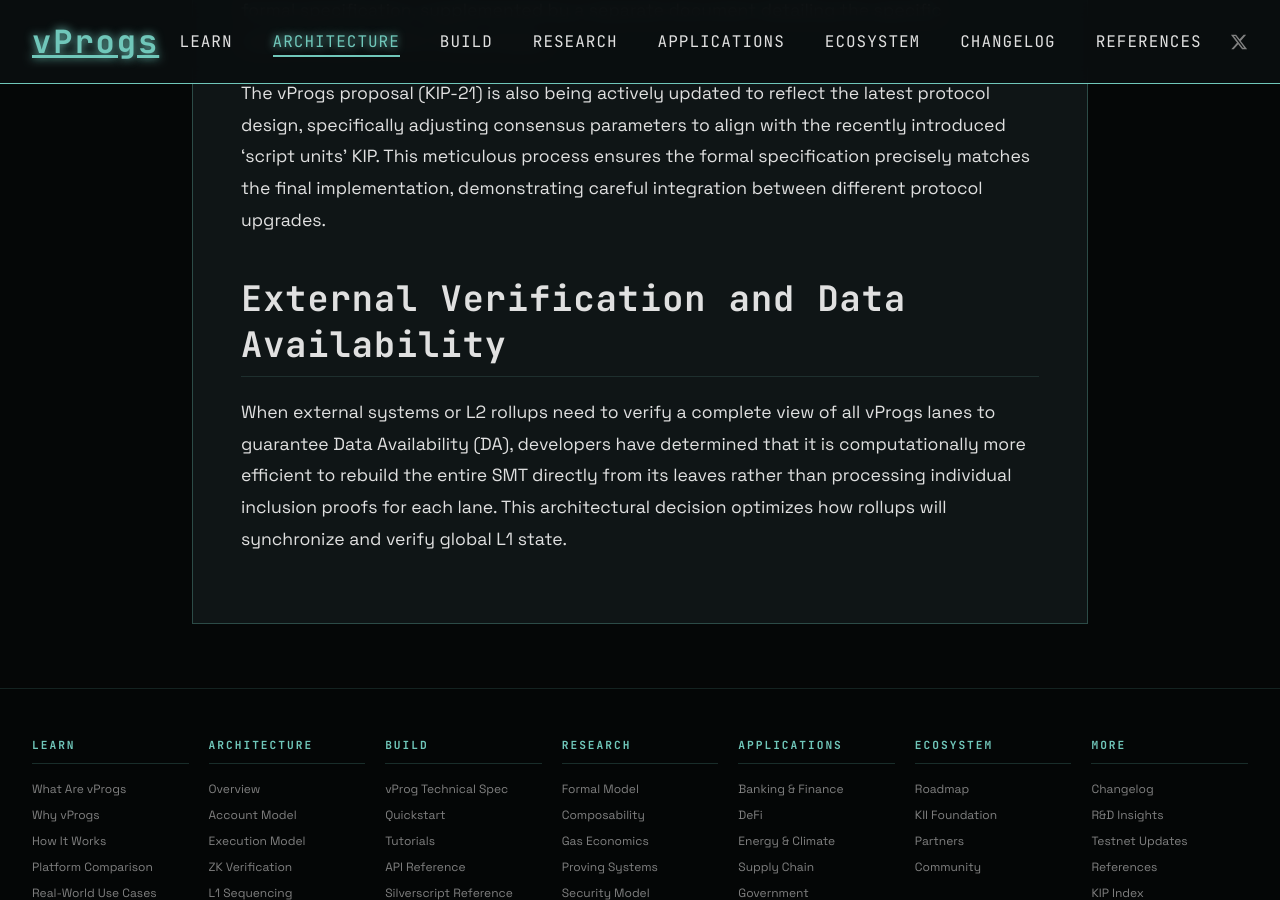
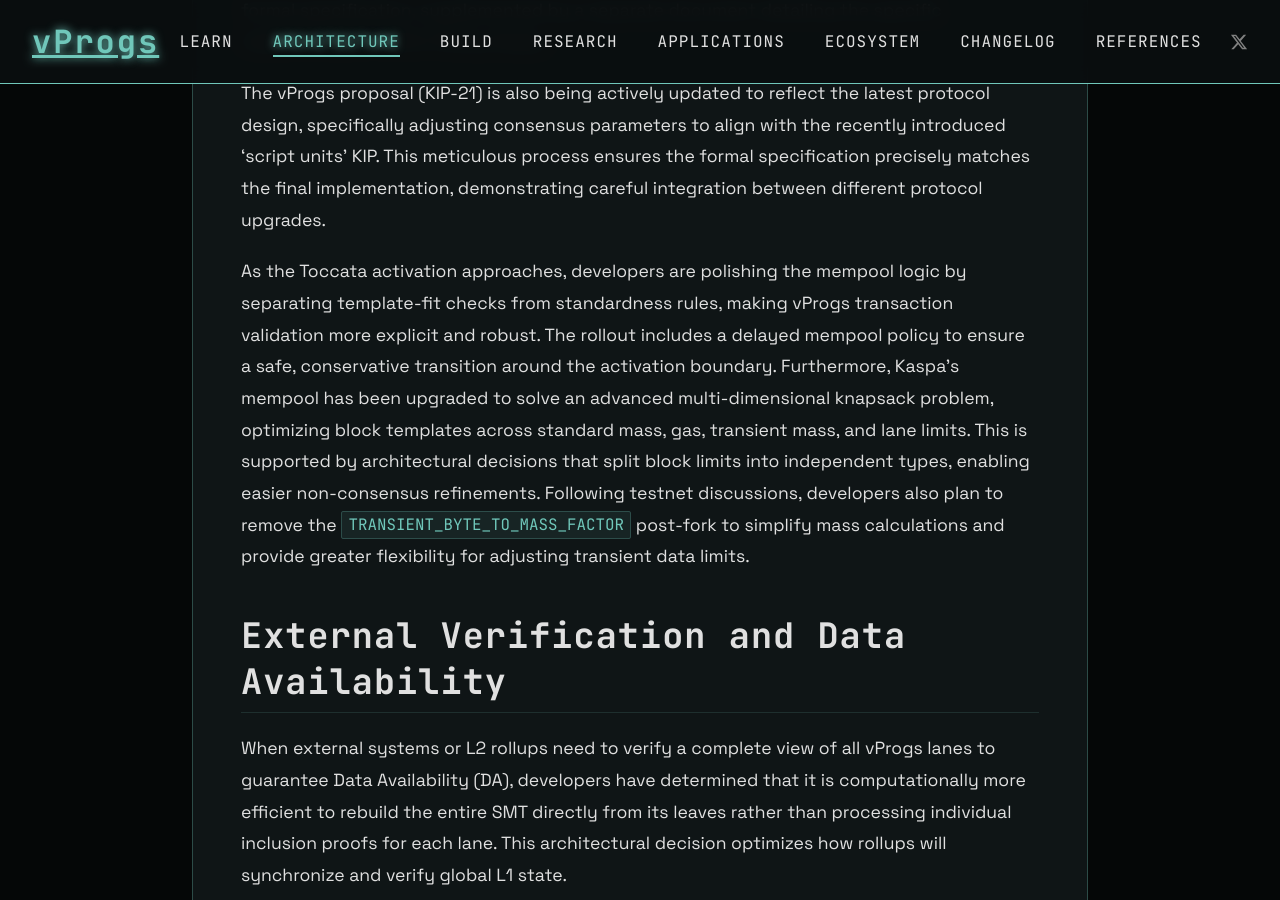
Before and after one commit to creative-inference/vprogs.xyz, a Jekyll site: the page built from architecture/sequencing-mapping.md, in a window 1280 px wide and 900 px high, scrolled down 15144 px. Built offline with Jekyll 4.4.1, drawn with Linux system fonts in a browser that asks for light colours.

Commit message:
Update implementation progress with mempool optimization and transient mass changes [auto]

```diff
--- a/architecture/sequencing-mapping.md
+++ b/architecture/sequencing-mapping.md
@@ -381,6 +381,11 @@
 
 The vProgs proposal (KIP-21) is also being actively updated to reflect the latest protocol design, specifically adjusting consensus parameters to align with the recently introduced 'script units' KIP. This meticulous process ensures the formal specification precisely matches the final implementation, demonstrating careful integration between different protocol upgrades.
 
+
+
+
+As the Toccata activation approaches, developers are polishing the mempool logic by separating template-fit checks from standardness rules, making vProgs transaction validation more explicit and robust. The rollout includes a delayed mempool policy to ensure a safe, conservative transition around the activation boundary. Furthermore, Kaspa's mempool has been upgraded to solve an advanced multi-dimensional knapsack problem, optimizing block templates across standard mass, gas, transient mass, and lane limits. This is supported by architectural decisions that split block limits into independent types, enabling easier non-consensus refinements. Following testnet discussions, developers also plan to remove the `TRANSIENT_BYTE_TO_MASS_FACTOR` post-fork to simplify mass calculations and provide greater flexibility for adjusting transient data limits.
+
 ## External Verification and Data Availability
 
 When external systems or L2 rollups need to verify a complete view of all vProgs lanes to guarantee Data Availability (DA), developers have determined that it is computationally more efficient to rebuild the entire SMT directly from its leaves rather than processing individual inclusion proofs for each lane. This architectural decision optimizes how rollups will synchronize and verify global L1 state.
```
